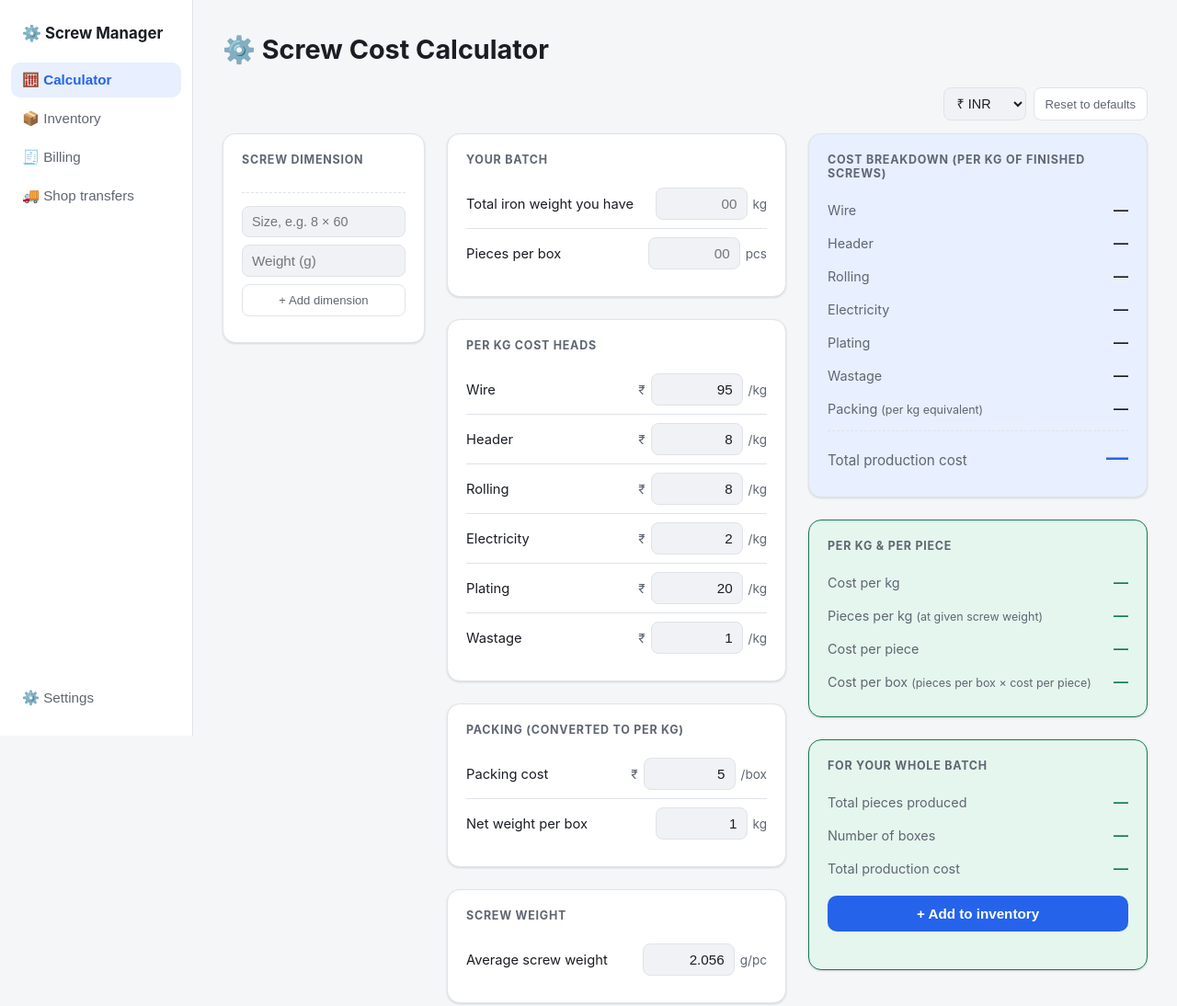
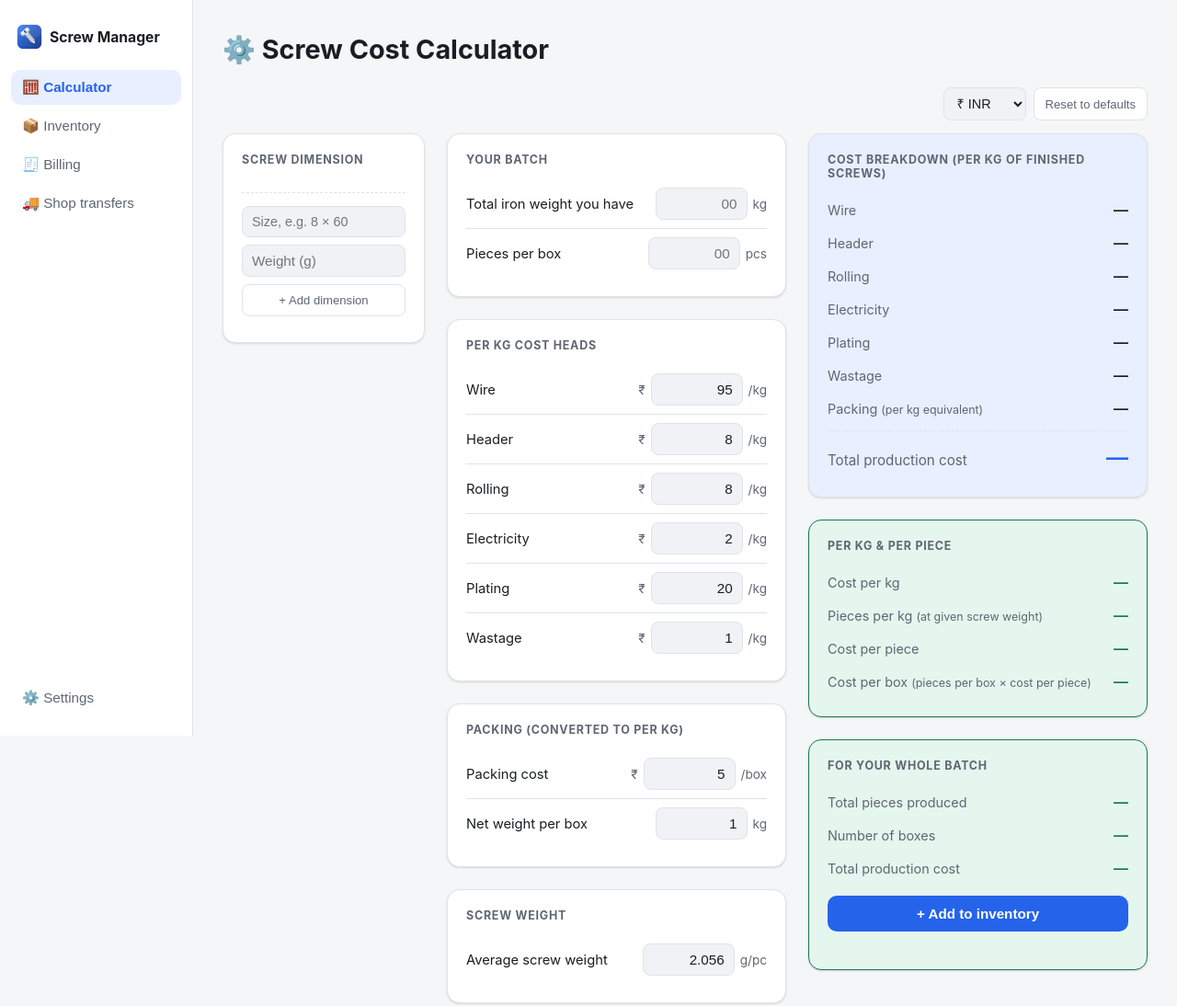
Before and after one commit to shadabalam2024/screw-cost-calculator, an Electron app: page src/renderer/index.html in a window 1280 px wide. Shown: the whole page at 92% size. Drawn offline with Linux system fonts and the light colour scheme; no server answers.

Commit message:
New app icon (installer, exe, window, sidebar); bump to 1.7.0
Co-Authored-By: Claude Sonnet 5.5 <noreply@anthropic.com>

```diff
--- a/src/main/main.js
+++ b/src/main/main.js
@@ -10,6 +10,7 @@ function createWindow() {
   win = new BrowserWindow({
     width: 1280, height: 840, minWidth: 420, minHeight: 600,
     title: 'Screw Cost Calculator',
+    icon: path.join(__dirname, '..', '..', 'build', 'icon.png'),
     autoHideMenuBar: true,
     webPreferences: {
       preload: path.join(__dirname, 'preload.js'),
--- a/src/renderer/app.js
+++ b/src/renderer/app.js
@@ -758,7 +758,7 @@ function bizSheetParts(biz, header) {
 
 async function applyBrand() {
   const biz = await window.api.getBusiness();
-  document.querySelector('.brand').textContent = '⚙️ ' + (biz.name || 'Screw Manager');
+  document.getElementById('brandName').textContent = biz.name || 'Screw Manager';
 }
 
 async function renderSettings() {
--- a/src/renderer/index.html
+++ b/src/renderer/index.html
@@ -322,7 +322,8 @@
     width: 210px; flex: 0 0 210px; background: var(--surface); border-right: 1px solid var(--border);
     padding: 22px 12px; position: sticky; top: 0; height: 100vh; display: flex; flex-direction: column; gap: 4px;
   }
-  .brand { font-weight: 700; font-size: 1.05rem; padding: 4px 12px 18px; }
+  .brand { font-weight: 700; font-size: 0.98rem; padding: 4px 6px 18px; display: flex; align-items: center; gap: 8px; white-space: nowrap; }
+  .brand img { width: 28px; height: 28px; flex: none; }
   .navbtn {
     display: flex; align-items: center; gap: 10px; width: 100%; text-align: left;
     background: none; border: none; color: var(--text-muted); padding: 10px 12px; border-radius: 10px;
@@ -416,7 +417,7 @@
 <body>
 <div class="app">
 <nav class="sidebar">
-  <div class="brand">⚙️ Screw Manager</div>
+  <div class="brand"><img src="../../build/icon.png" alt=""><span id="brandName">Screw Manager</span></div>
   <button type="button" class="navbtn active" data-view="calc">🧮 Calculator</button>
   <button type="button" class="navbtn" data-view="inv">📦 Inventory</button>
   <button type="button" class="navbtn" data-view="bill">🧾 Billing</button>
```
Also changed, not shown: package.json (+6 -2 lines), build/icon.ico (added), build/icon.png (added), build/icon.svg (added).
